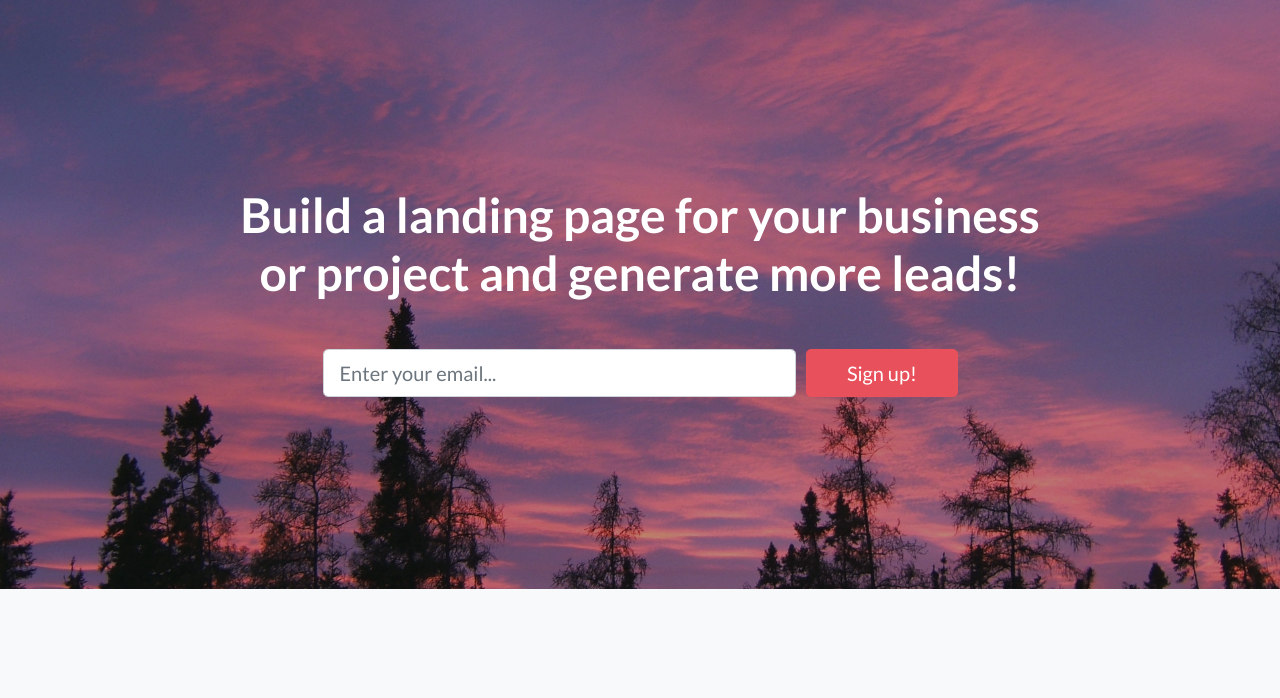
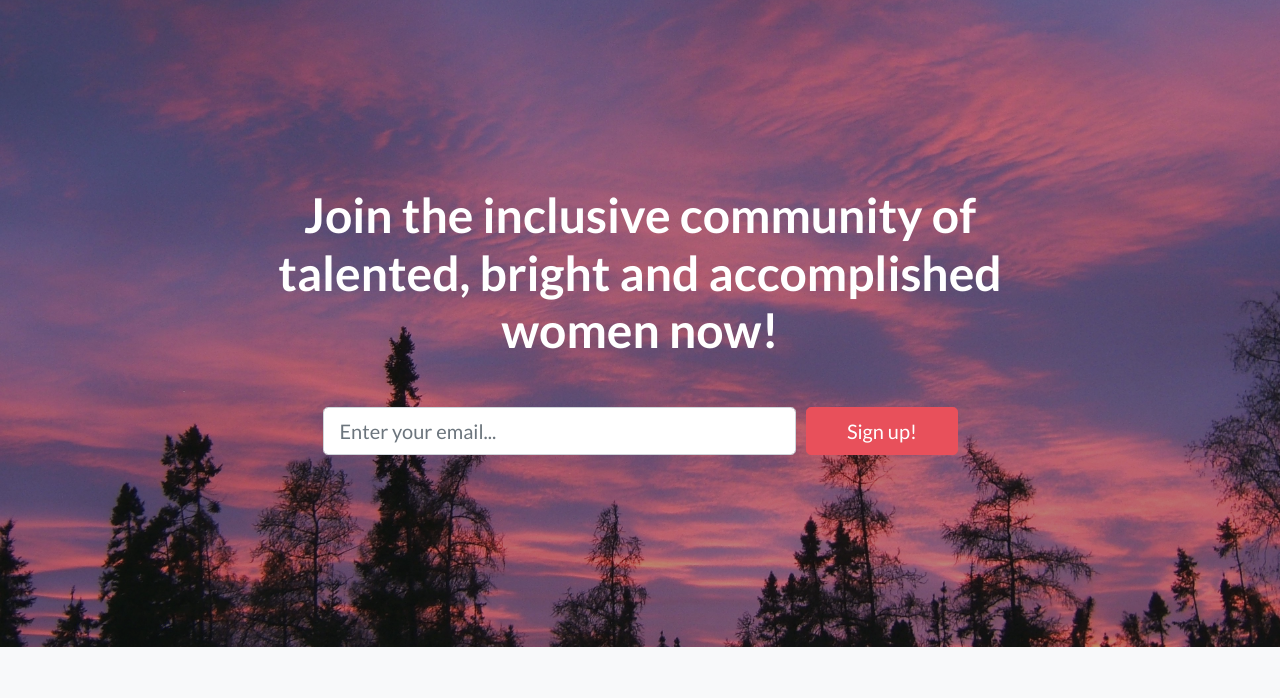
Before and after one commit to arianneghislainerull/haveherbackwebsite, a website: page index.html in a window 1280 px wide. Shown: the part 62-760 px from the top of the page. Drawn offline with Linux system fonts and the light colour scheme.

Commit message:
Update index.html

```diff
--- a/index.html
+++ b/index.html
@@ -39,7 +39,7 @@
     <div class="container">
       <div class="row">
         <div class="col-xl-9 mx-auto">
-          <h1 class="mb-5">Build a landing page for your business or project and generate more leads!</h1>
+          <h1 class="mb-5">Join the inclusive community of talented, bright and accomplished women now!</h1>
         </div>
         <div class="col-md-10 col-lg-8 col-xl-7 mx-auto">
           <form>
```
